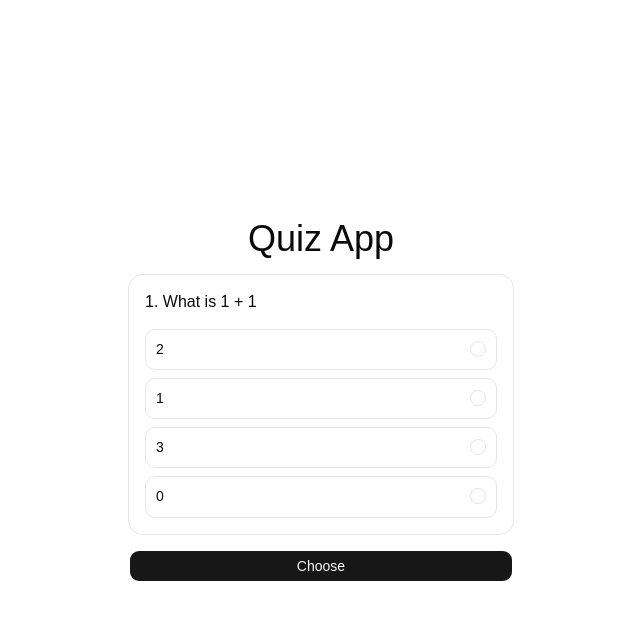
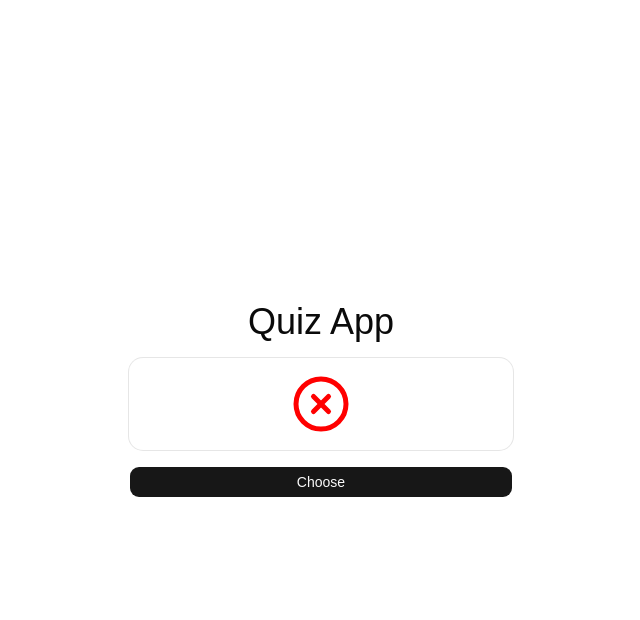
Before and after one commit to abyih/quiz-app, a React (Vite) app: page / in a window 1280 px wide. Both pictures are taken after a click on the button "Choose". Shown: the top 620 px of the page, without its empty margins (319-959 px from the left). Built offline with nearby package versions, Linux system fonts and the light colour scheme.

Commit message:
feat:check-answer

```diff
--- a/src/App.tsx
+++ b/src/App.tsx
@@ -29,7 +29,7 @@ const quizs: QuizType[] = [
 const App = () => {
   const [currentQuizIndex, setCurrentQuizIndex] = useState<number>(0);
 
-  const handleClick = () => {
+  const handleClick = (correct: boolean) => {
     if (currentQuizIndex < quizs.length - 1) {
       setCurrentQuizIndex(currentQuizIndex + 1);
     }
--- a/src/components/quiz.tsx
+++ b/src/components/quiz.tsx
@@ -4,6 +4,7 @@ import { RadioGroup, RadioGroupItem } from "@/components/ui/radio-group";
 import { Field, FieldContent, FieldLabel } from "./ui/field";
 import { Button } from "./ui/button";
 import { useState } from "react";
+import { CircleCheck, CircleX } from "lucide-react";
 
 const Quiz = ({
   quiz,
@@ -12,23 +13,51 @@ const Quiz = ({
 }: {
   quiz: QuizType;
   index: number;
-  onClick: () => void;
+  onClick: (correct: boolean) => void;
 }) => {
   const [selectedValue, setSelectedValue] = useState<string>("");
+  const [correctAnswered, setCorrectAnswered] = useState<boolean | null>(null);
   const handleClick = () => {
-    console.log(selectedValue);
-    // onClick();
+    if (quiz.correctAnswerIndex == parseInt(selectedValue)) {
+      setCorrectAnswered(true);
+      setTimeout(() => {
+        onClick(true);
+        setCorrectAnswered(false);
+      }, 2000);
+    } else {
+      setCorrectAnswered(false);
+      setTimeout(() => {
+        onClick(false);
+        setCorrectAnswered(false);
+      }, 2000);
+    }
   };
   return (
     <>
       <Card className="w-full max-w-sm">
+        {correctAnswered !== null && (
+          <>
+            <CardContent className="w-full flex justify-center">
+              {correctAnswered ? (
+                <CircleCheck color="green" size={60} />
+              ) : (
+                <CircleX color="red" size={60} />
+              )}
+            </CardContent>
+          </>
+        )}
+        {correctAnswered == null && (
+          <>
             <CardHeader>
               <CardTitle>
                 {index + 1}. {quiz.question}
               </CardTitle>
             </CardHeader>
             <CardContent>
-          <RadioGroup onValueChange={setSelectedValue} value={selectedValue}>
+              <RadioGroup
+                onValueChange={setSelectedValue}
+                value={selectedValue}
+              >
                 {quiz.choices.map((choice, index) => (
                   <FieldLabel key={index}>
                     <Field orientation="horizontal">
@@ -39,6 +68,8 @@ const Quiz = ({
                 ))}
               </RadioGroup>
             </CardContent>
+          </>
+        )}
       </Card>
       <Button className="w-full max-w-sm" onClick={handleClick}>
         Choose
```
Lines whose indentation alone changed are shown as unchanged.
